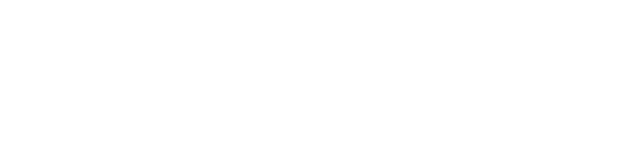
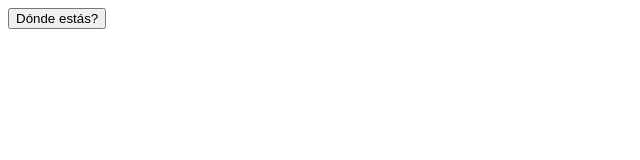
Before and after one commit to JuanHoob/Proyecto_A, a plain HTML site: page index.html in a window 1280 px wide. Shown: the whole page, without its empty margins (0-640 px from the left). Drawn offline with Linux system fonts and the light colour scheme.

Commit message:
pruebas con el main

```diff
--- a/index.html
+++ b/index.html
@@ -3,7 +3,9 @@
   <head>
     <meta charset="UTF-8" />
     <meta name="viewport" content="width=device-width, initial-scale=1.0" />
-    <title>ProyectoA</title>
+    <title>El Tiempo</title>
   </head>
-  <body></body>
+  <body>
+    <button>Dónde estás?</button>
+  </body>
 </html>
```
